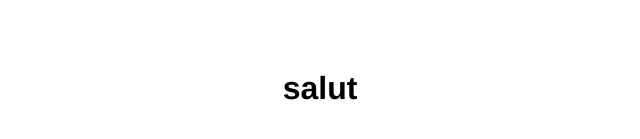
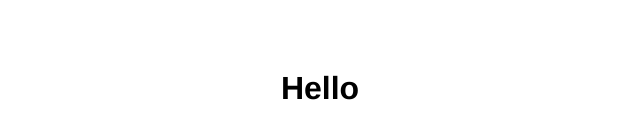
Before and after one commit to hdan/hello, a plain HTML site: page index.html in a window 1280 px wide. Shown: the part 271-410 px from the top of the page, 328-968 px from the left. Drawn offline with Linux system fonts and the light colour scheme.

Commit message:
Salut to Hello

```diff
--- a/index.html
+++ b/index.html
@@ -15,6 +15,6 @@
 	}
 </style>
 <body>
-<h1>salut</h1>
+<h1>Hello</h1>
 </body>
 </html>
```
